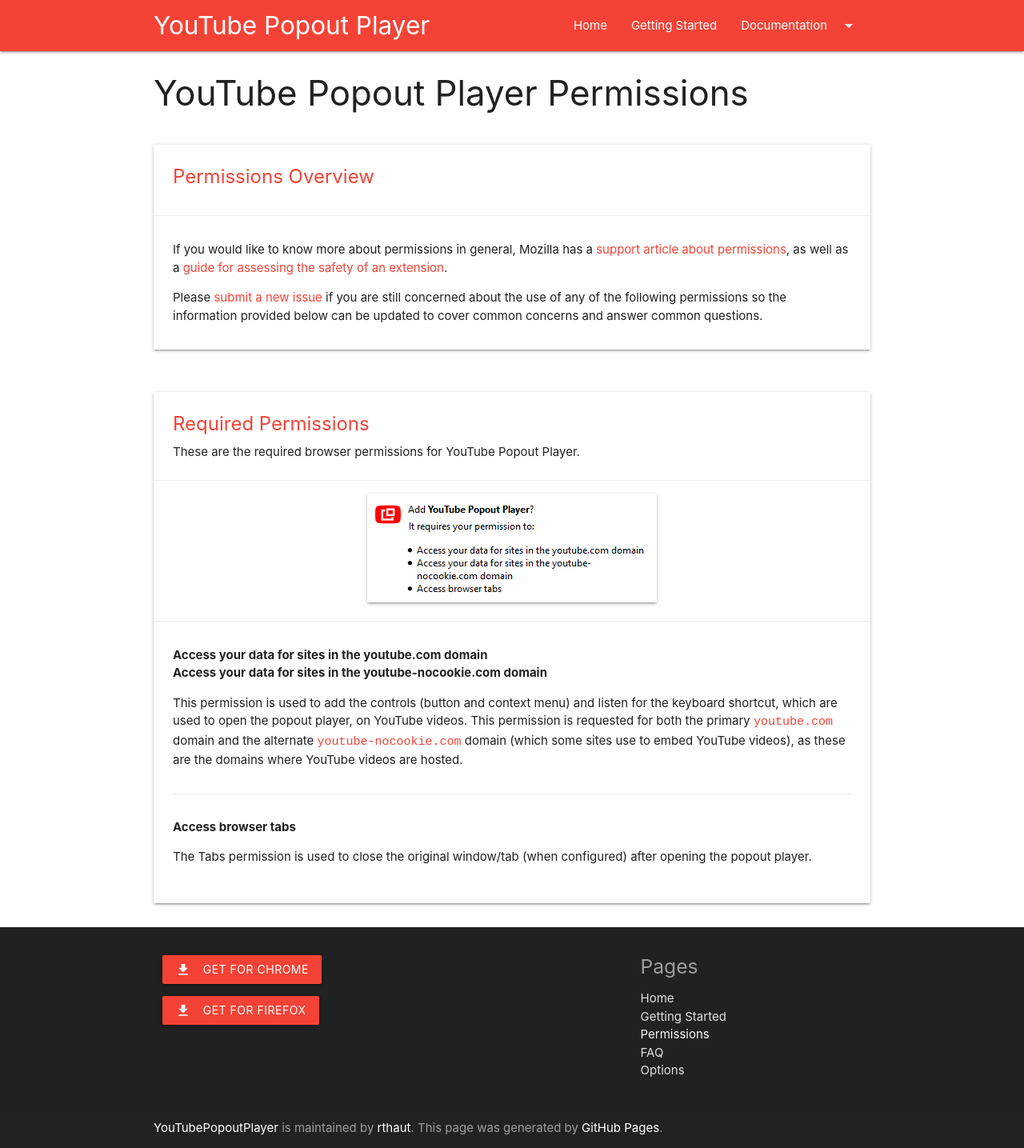
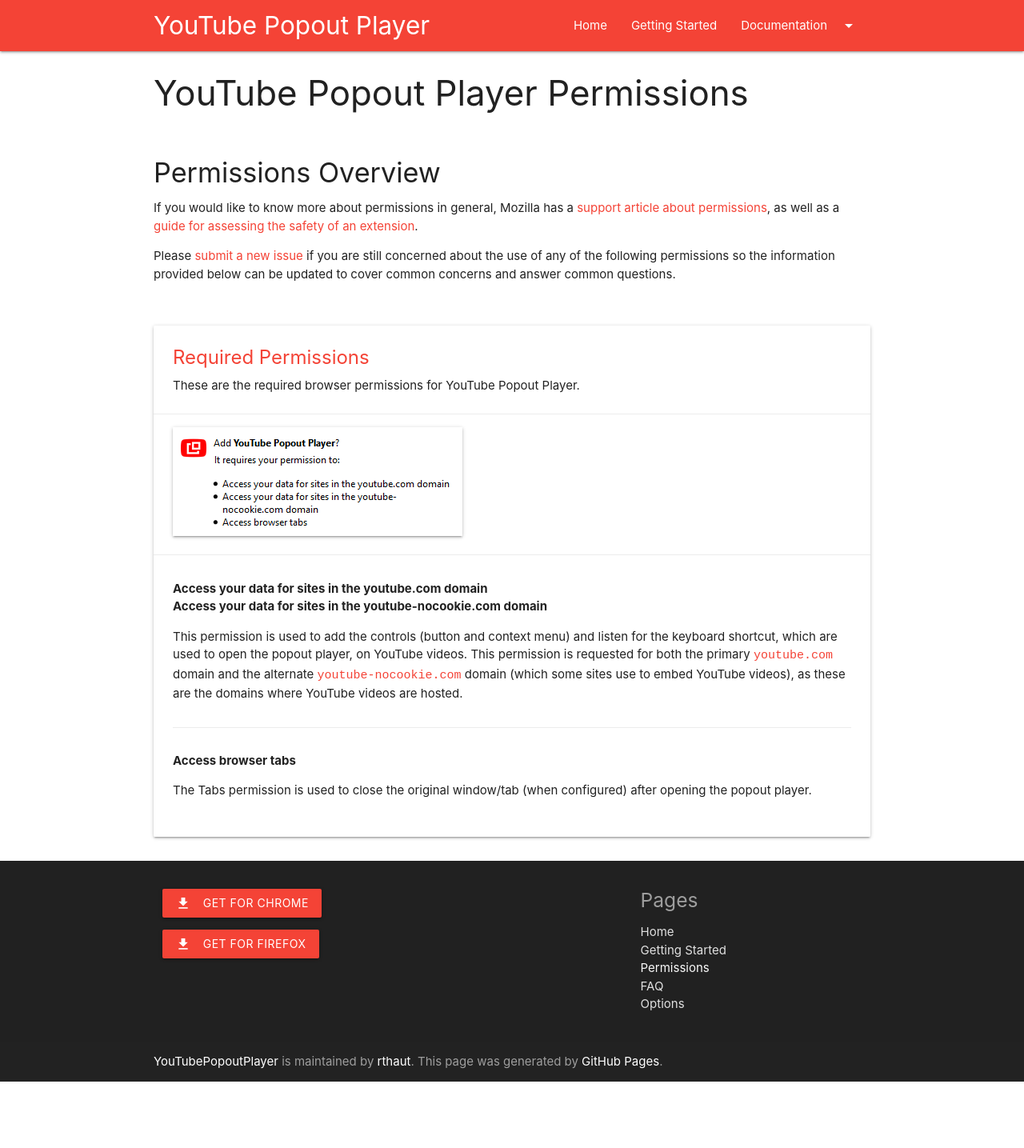
Before and after one commit to rthaut/YouTubePopoutPlayer, a Jekyll site: the page built from docs/pages/permissions.html, in a window 1280 px wide. Shown: the whole page at 80% size. Built offline with Jekyll 4.4.1, drawn with Linux system fonts in a browser that asks for light colours; after the commit the page ends 1352 px from its top, so only the background shows below that.

Commit message:
docs: move permissions overview back out of card and left-align screenshot

```diff
--- a/docs/pages/permissions.html
+++ b/docs/pages/permissions.html
@@ -7,18 +7,10 @@
 ---
 
 <section id="overview" class="section scrollspy">
-    <h4 class="hide">Permissions Overview</h4>
+    <h4>Permissions Overview</h4>
 
-    <div class="card white hoverable">
-        <div class="card-content">
-            <span class="card-title red-text"><strong>Permissions Overview</strong></span>
-        </div>
-
-        <div class="card-body">
             <p>If you would like to know more about permissions in general, Mozilla has a <a class="red-text" href="https://support.mozilla.org/en-US/kb/permission-request-messages-firefox-extensions" rel="nofollow">support article about permissions</a>, as well as a <a class="red-text" href="https://support.mozilla.org/en-US/kb/tips-assessing-safety-extension" rel="nofollow">guide for assessing the safety of an extension</a>.</p>
             <p>Please <a class="red-text" href="https://github.com/rthaut/YouTubePopoutPlayer/issues/new" rel="nofollow">submit a new issue</a> if you are still concerned about the use of any of the following permissions so the information provided below can be updated to cover common concerns and answer common questions.</p>
-        </div>
-    </div>
 
 </section>
 
@@ -31,7 +23,7 @@
             <p>These are the required browser permissions for YouTube Popout Player.</p>
         </div>
 
-        <div class="card-body center">
+        <div class="card-body">
             <img class="responsive-img z-depth-1" src="{{ '/screenshots/Permissions-Firefox-Cropped.png' | relative_url }}" alt="Popout Player Permissions Request (in Firefox) Cropped Screenshot"/>
         </div>
 
```
